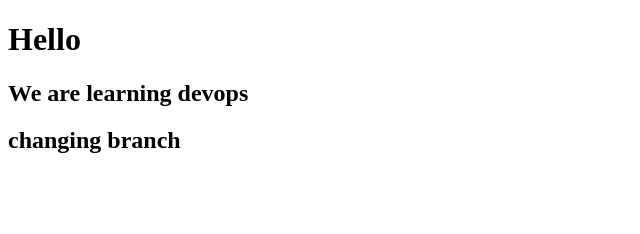
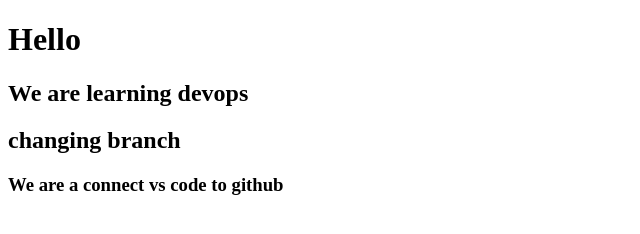
Before and after one commit to zopeprajakta14/Devops1stproject, a plain HTML site: page index.html in a window 1280 px wide. Shown: the whole page, without its empty margins (0-640 px from the left). Drawn offline with Linux system fonts and the light colour scheme.

Commit message:
This is a sample commit1

```diff
--- a/index.html
+++ b/index.html
@@ -1,3 +1,4 @@
+
 <!DOCTYPE html>
 <html lang="en">
 <head>
@@ -9,5 +10,6 @@
     <h1>Hello</h1>
     <h2>We are learning devops</h2>
     <h2>changing branch</h2>
+    <h3>We are a connect vs code to github</h3>
 </body>
 </html>
```
